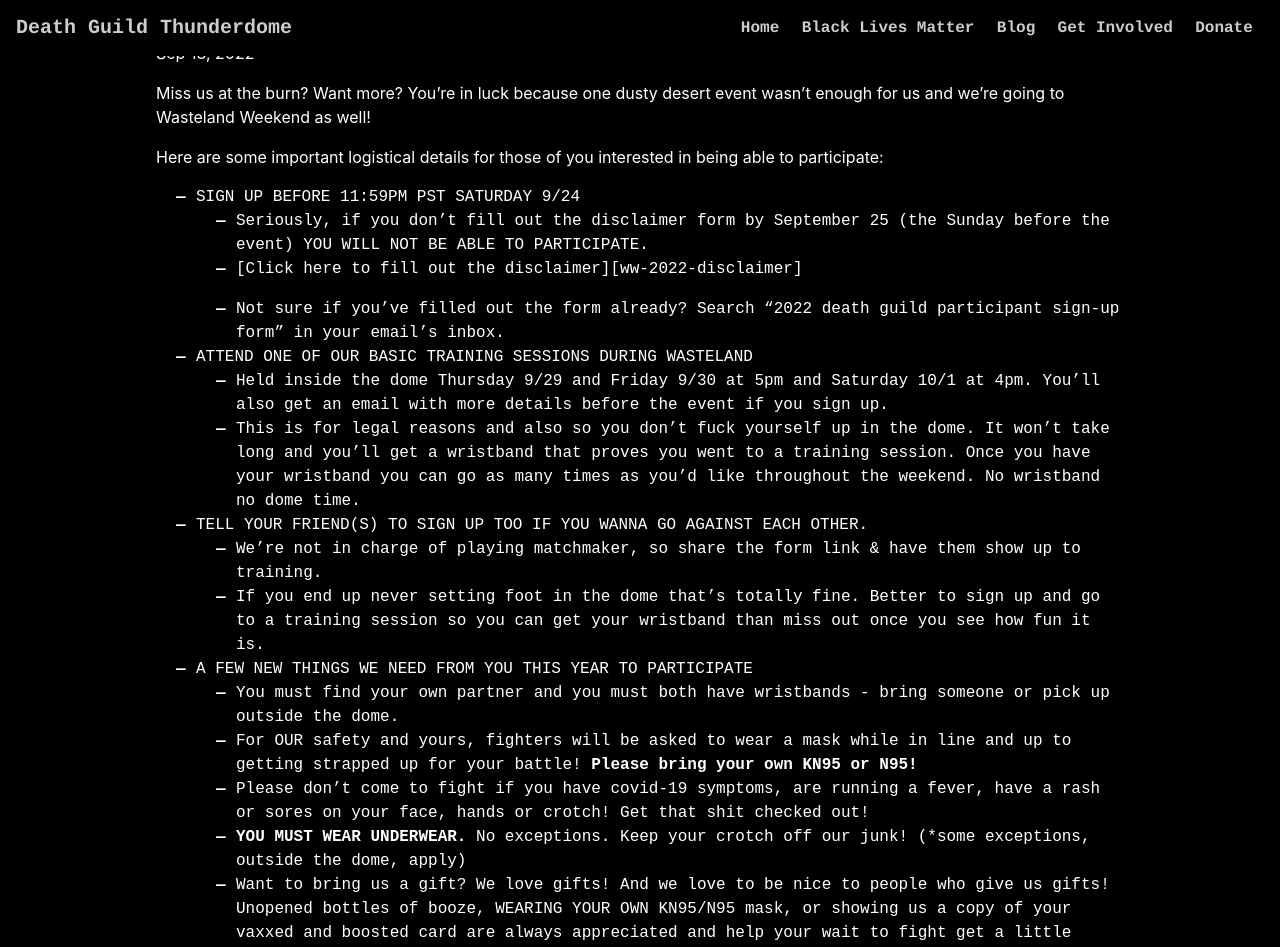
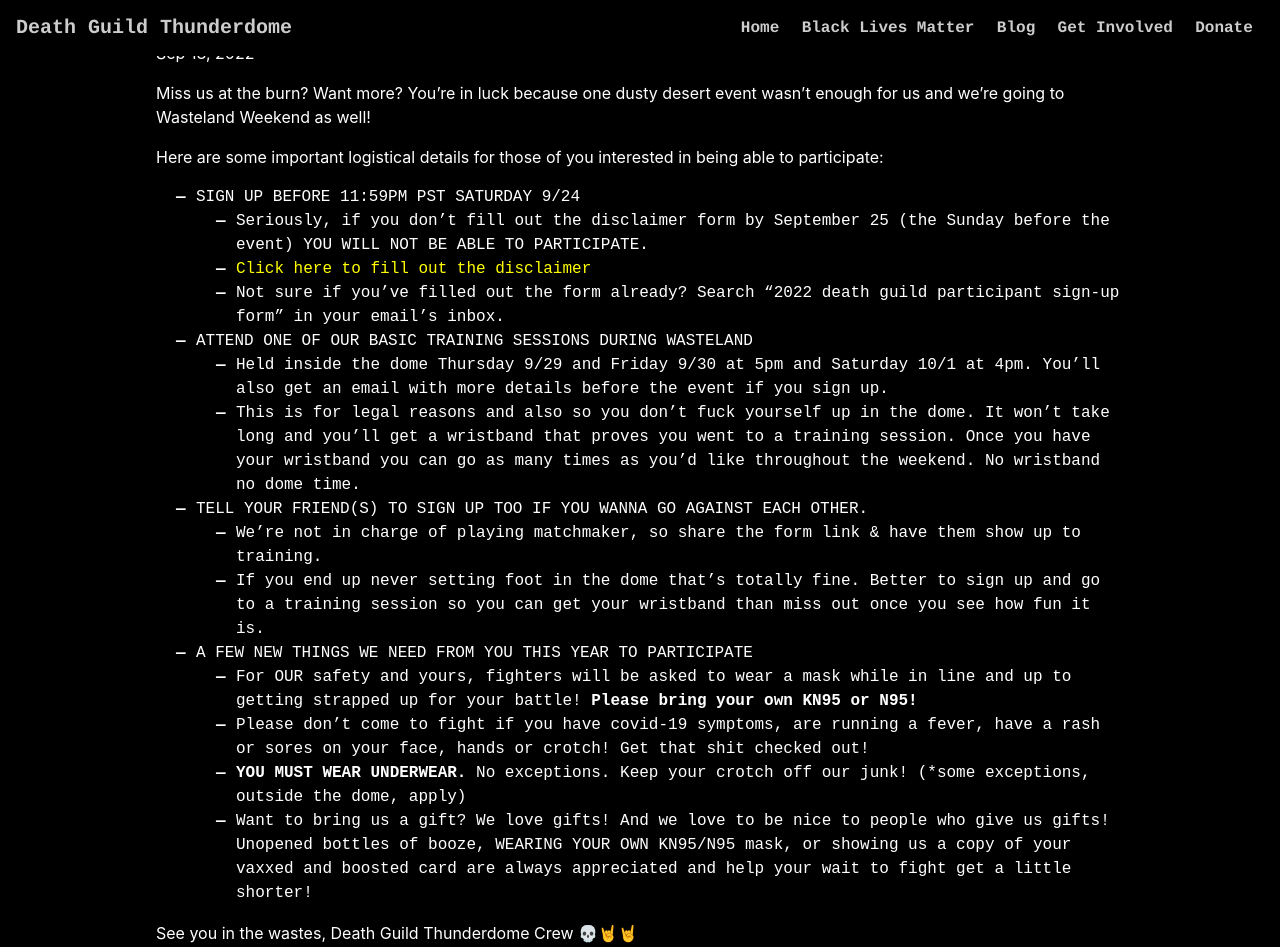
Before and after one commit to DeathGuildThunderdome/deathguildthunderdome.github.io, a Jekyll site: the page built from _posts/2022-09-18-Wasteland-Weekend-participation-rules-2022.markdown, in a window 1280 px wide and 1400 px high, scrolled down 498 px. Shown: the top 947 px of the window. Built offline with Jekyll 4.4.1, drawn with Linux system fonts in a browser that asks for light colours; nearby versions of some CDN libraries; some of the changed text lies outside the part shown.

Commit message:
Markdown link massaging again

```diff
--- a/_posts/2022-09-18-Wasteland-Weekend-participation-rules-2022.markdown
+++ b/_posts/2022-09-18-Wasteland-Weekend-participation-rules-2022.markdown
@@ -15,8 +15,7 @@ Here are some important logistical details for those of you interested in being
 
 - SIGN UP BEFORE 11:59PM PST SATURDAY 9/24
     - Seriously, if you don't fill out the disclaimer form by September 25 (the Sunday before the event) YOU WILL NOT BE ABLE TO PARTICIPATE.
-    - [Click here to fill out the disclaimer][ww-2022-disclaimer]
-
+    - [Click here to fill out the disclaimer](https://forms.gle/awgvKx4Bc9xGs7FM9)
     - Not sure if you've filled out the form already? Search "2022 death guild participant sign-up form" in your email's inbox.
 
 - ATTEND ONE OF OUR BASIC TRAINING SESSIONS DURING WASTELAND
@@ -28,7 +27,6 @@ Here are some important logistical details for those of you interested in being
     - If you end up never setting foot in the dome that's totally fine. Better to sign up and go to a training session so you can get your wristband than miss out once you see how fun it is.
 
 - A FEW NEW THINGS WE NEED FROM YOU THIS YEAR TO PARTICIPATE
-    - You must find your own partner and you must both have wristbands - bring someone or pick up outside the dome.
     - For OUR safety and yours, fighters will be asked to wear a mask while in line and up to getting strapped up for your battle! **Please bring your own KN95 or N95!**
     - Please don’t come to fight if you have covid-19 symptoms, are running a fever, have a rash or sores on your face, hands or crotch!  Get that shit checked out!
     - **YOU MUST WEAR UNDERWEAR.** No exceptions.  Keep your crotch off our junk! (*some exceptions, outside the dome, apply)
@@ -40,5 +38,4 @@ Death Guild Thunderdome Crew 💀🤘🤘
 <iframe src="https://player.vimeo.com/video/741373342?h=82cb634319" width="640" height="360" frameborder="0" allow="autoplay; fullscreen; picture-in-picture" allowfullscreen></iframe>
 
 &nbsp;
-[ww-2022-disclaimer]: https://forms.gle/awgvKx4Bc9xGs7FM9
 <!--more-->
```
